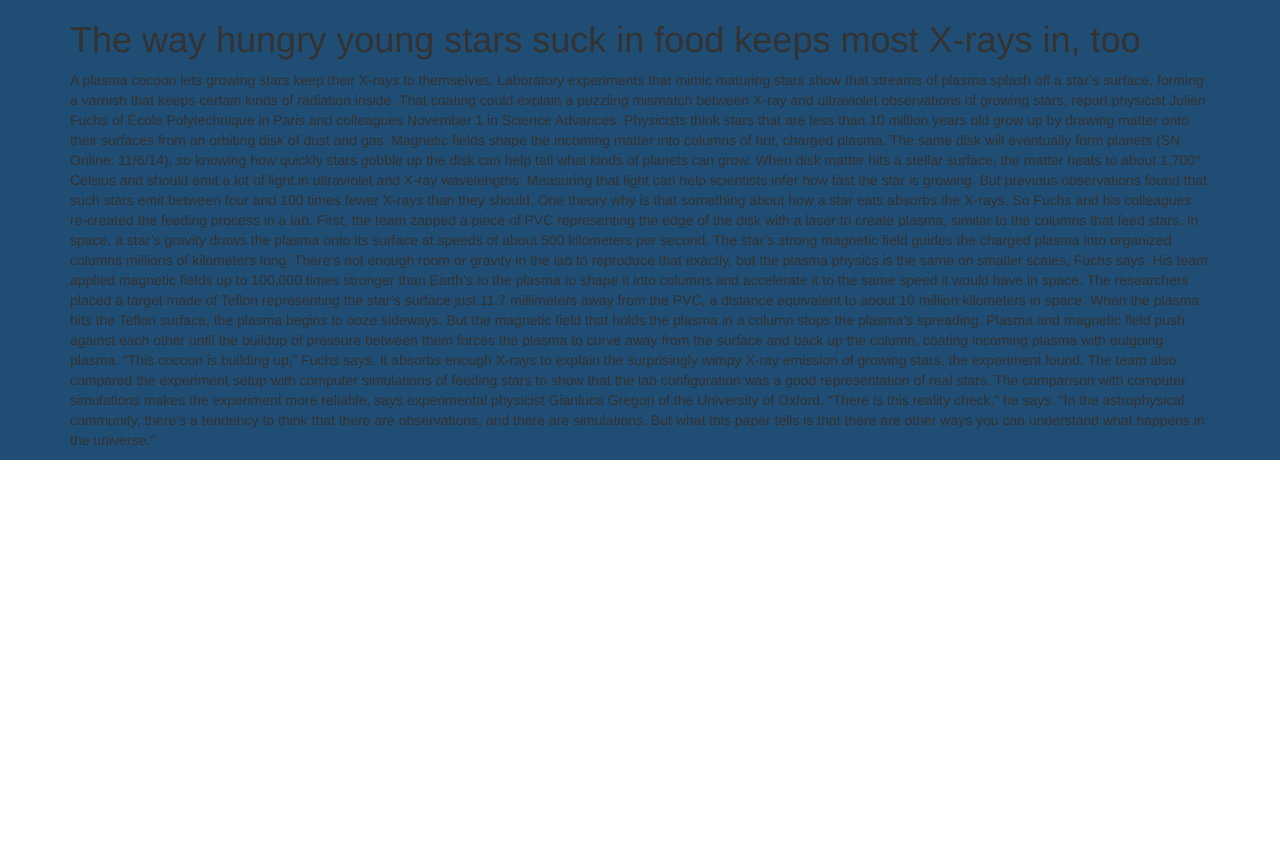
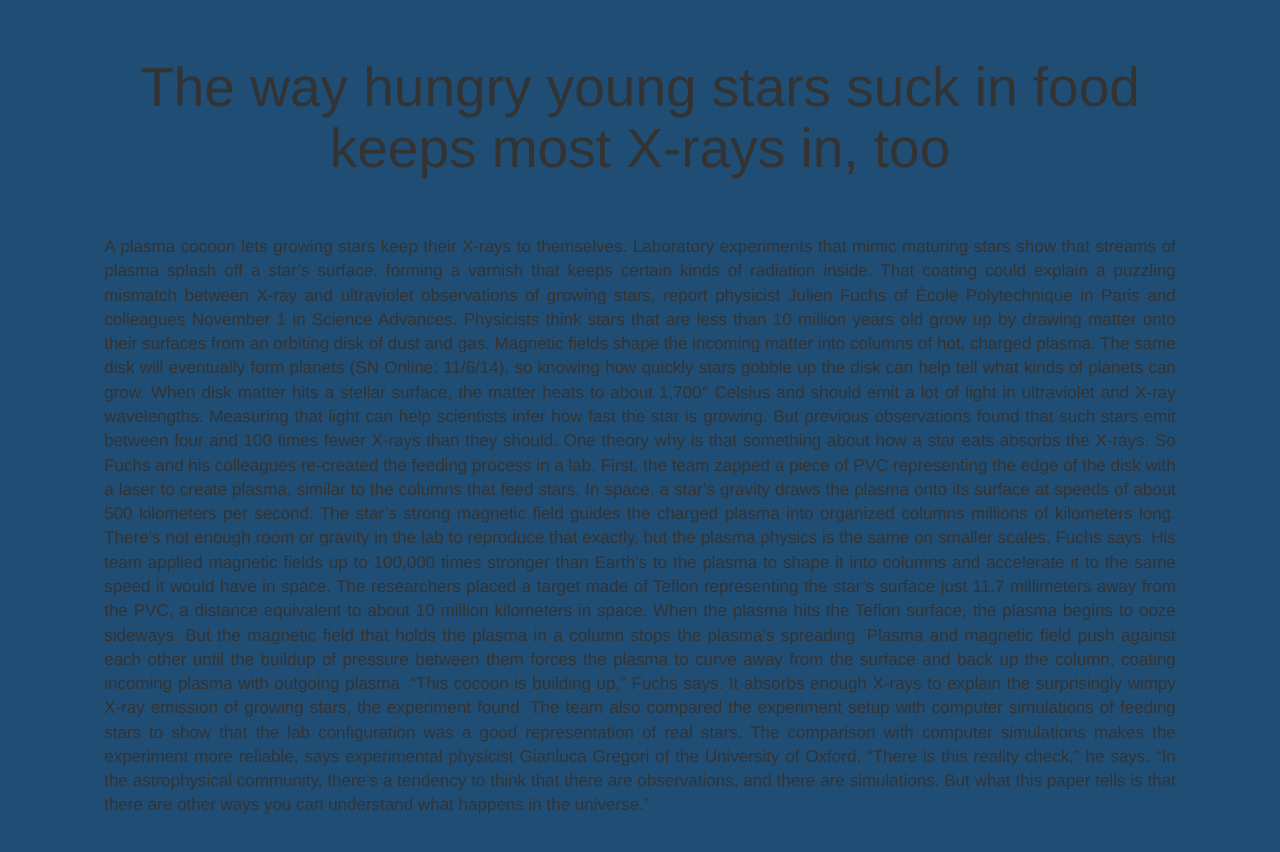
Before and after one commit to MrinmoiHossain/Back-to-Top-Button, a plain HTML site: page index.html in a window 1280 px wide. Before the commit the page ends 800 px from the top, so only its background shows below. Drawn offline with Linux system fonts and the light colour scheme.

Commit message:
change into style

```diff
--- a/css/style.css
+++ b/css/style.css
@@ -50,6 +50,18 @@ body {
     width: 100%;
     background-color: #204d74;
     height: 100%;
+}
+.body{
+    text-align: center;
+}
+.body h1{
+    font-size: 55px;
+    margin: 5%;
+}
+.body p{
+    margin: 3%;
+    font-size: 17px;
+    text-align: justify;
 }
 /*----------------------------
             Back To Top
--- a/index.html
+++ b/index.html
@@ -11,7 +11,7 @@
 	</head>
 	<body>
 		<div class="full-body">
-			<div class="container">
+			<div class="container body">
 				<h1>The way hungry young stars suck in food keeps most X-rays in, too</h1>
 				<p>A plasma cocoon lets growing stars keep their X-rays to themselves. Laboratory experiments that mimic maturing stars show that streams of plasma splash off a star’s surface, forming a varnish that keeps certain kinds of radiation inside.
                     That coating could explain a puzzling mismatch between X-ray and ultraviolet observations of growing stars, report physicist Julien Fuchs of École Polytechnique in Paris and colleagues November 1 in Science Advances.
```
